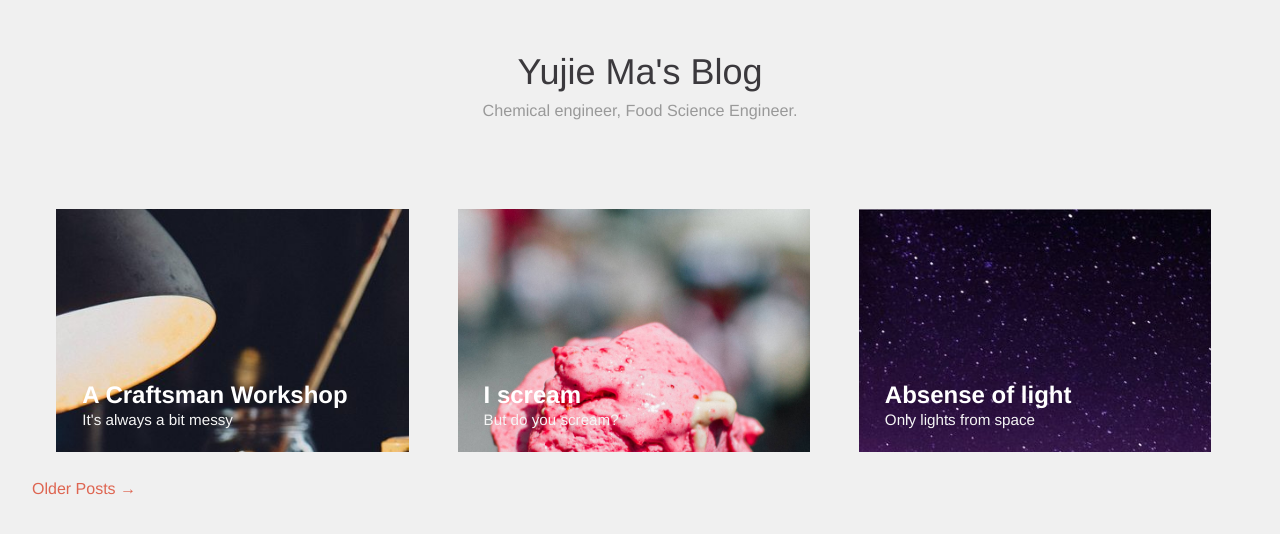
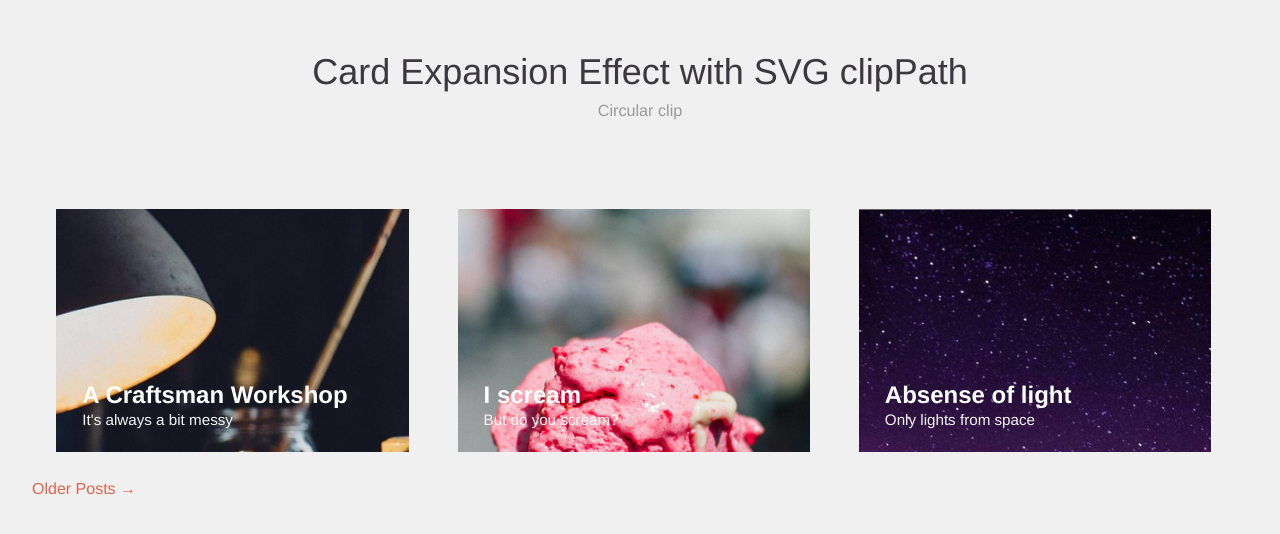
Before and after one commit to yujiema/yujiema.github.io, a Jekyll site: the page built from index.html, in a window 1280 px wide. Shown: the top 534 px of the page. Built offline with Jekyll 4.4.1, drawn with Linux system fonts in a browser that asks for light colours; the list of posts is cut into pages by our own code.

```diff
--- a/_config.yml
+++ b/_config.yml
@@ -1,10 +1,10 @@
 # Site settings
-title: Yujie Ma's Blog
-description:
-keywords: Blogging, Fun
-author: Yujie Ma
-baseurl: "/blog" # the subpath of your site, e.g. /blog/
-url: "www.mayujie.ink" # the base hostname & protocol for your site
+title: Modern Blog V2
+description: Modern-Blog A Elegant template for Jekyll
+keywords: Modern, Blogging, Fun
+author: Nadun
+baseurl: "/Jekyll-Modern-Blog" # the subpath of your site, e.g. /blog/
+url: "" # the base hostname & protocol for your site
 gems: [jekyll-paginate,jekyll-seo-tag,jekyll-sitemap]
 paginate: 3
-google_analytics: ''
+google_analytics: 'UA-XXXXXXX-X'
--- a/index.html
+++ b/index.html
@@ -30,7 +30,7 @@ layout: compress
 <body class="demo-1">
 <div class="container">
     <header class="codrops-header">
-      <h1>Yujie Ma's Blog <span>Chemical engineer, Food Science Engineer.</span></h1>
+      <h1>Card Expansion Effect with SVG clipPath <span>Circular clip</span></h1>
 
     </header>
     <div class="content">
```
Also changed, not shown: README.md, img/authors/nadun.jpg (added).
